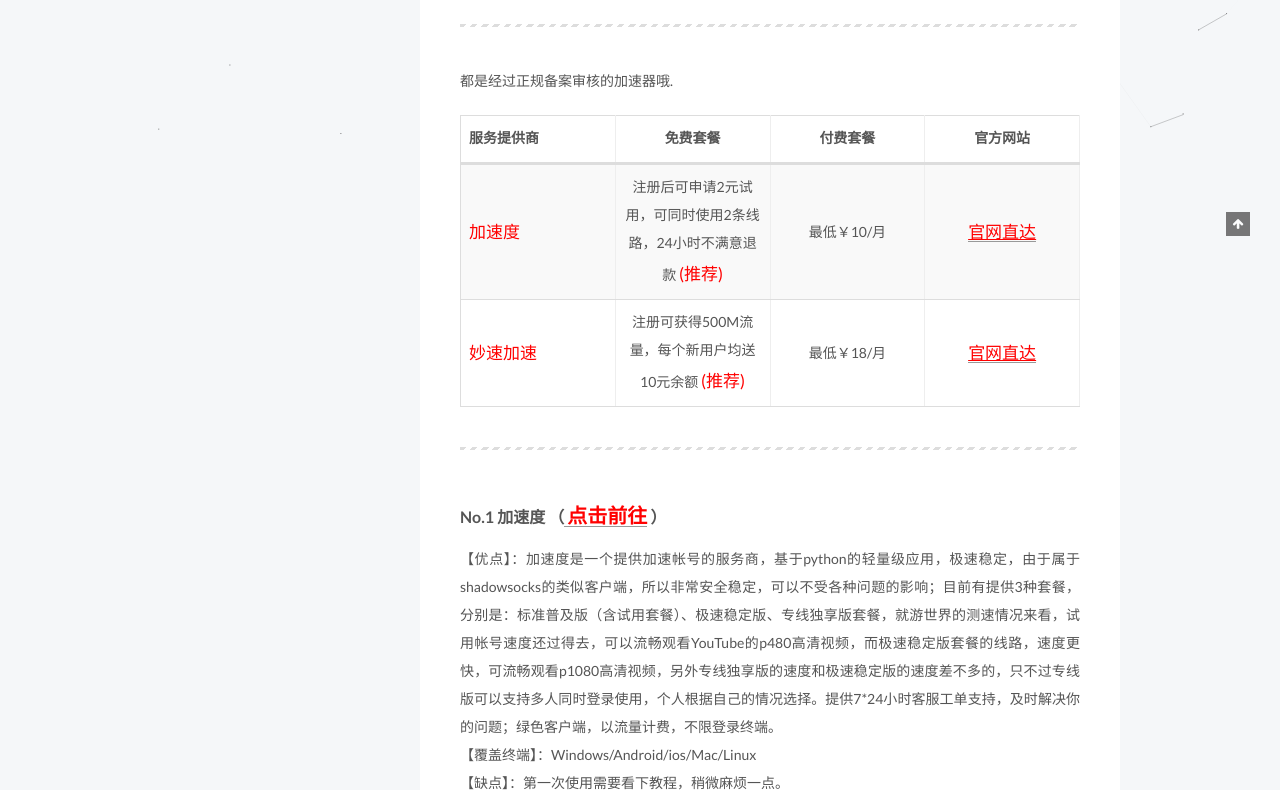
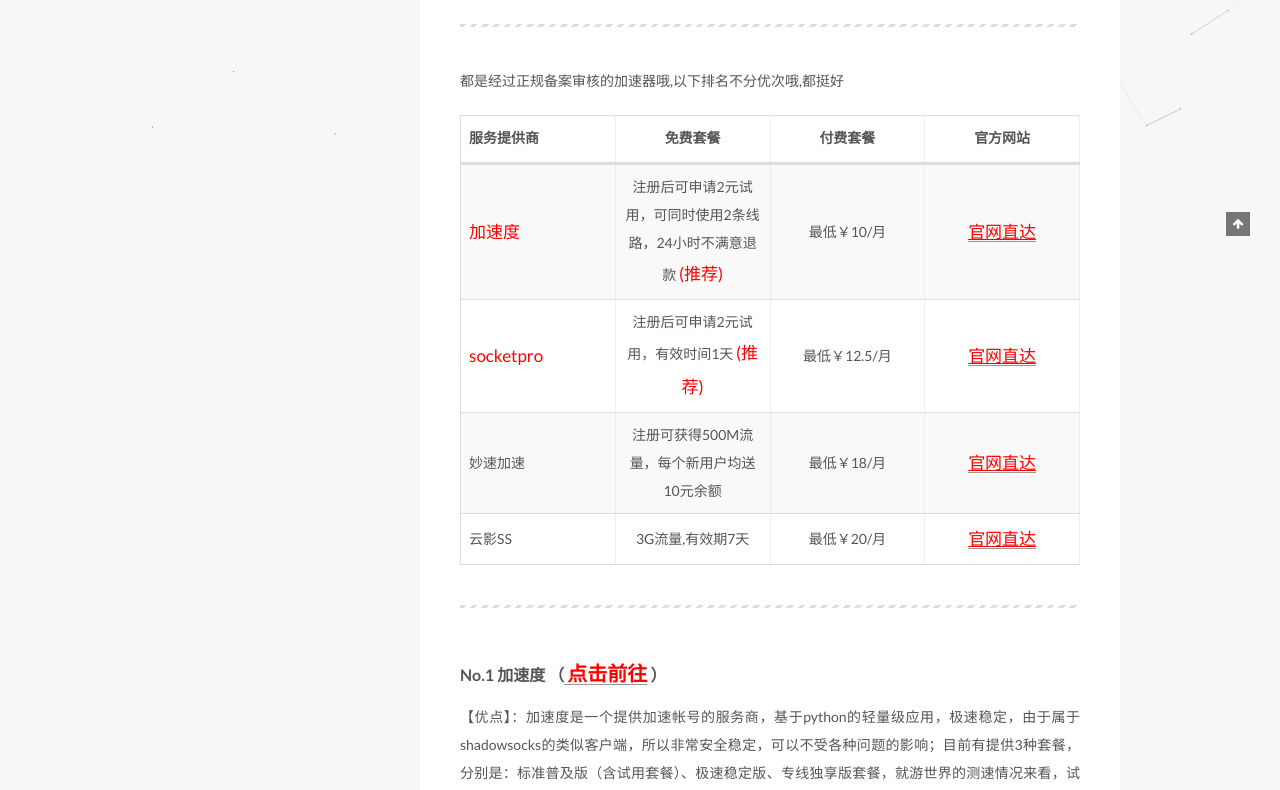
Before and after one commit to yqyimingyu/yqyimingyu.github.io, a plain HTML site: page 2017/10/26/vpnpaihang/index.html in a window 1280 px wide. Shown: the part 664-1454 px from the top of the page. Drawn offline with Linux system fonts and the light colour scheme; some packages are replaced by stand-ins of ours; a script that the page names is missing.

Commit message:
Site updated: 2017-11-20 23:07:40

```diff
--- a/2017/10/26/vpnpaihang/index.html
+++ b/2017/10/26/vpnpaihang/index.html
@@ -105,7 +105,7 @@
 <meta property="og:locale" content="zh-Hans">
 <meta property="og:image" content="http://yoursite.com/2017/10/26/vpnpaihang/hongxing.jpg">
 <meta property="og:image" content="http://yoursite.com/2017/10/26/vpnpaihang/fanqiang.jpg">
-<meta property="og:updated_time" content="2017-10-26T13:05:16.966Z">
+<meta property="og:updated_time" content="2017-11-20T15:04:57.299Z">
 <meta name="twitter:card" content="summary">
 <meta name="twitter:title" content="最新国内翻墙排行,VPN推荐排行榜">
 <meta name="twitter:description" content="最新国内翻墙排行,VPN推荐排行榜 发现最近越来越多的外国网站被墙了，对于翻墙来说倒是小菜一碟，但是我们要科学上网，翻墙只是为了获取更多的新知识，一定不要通过翻墙去做一些非法事情，所以今天把用过所有的翻墙浏览器以及各种翻墙相关软件全部给大家分享出来，完美解决Google、Facebook、Youtube及Twitter等上网的翻墙问题！下面都是经过备案的翻墙软件，相对其它翻墙的软件很安全，可以放心">
@@ -350,7 +350,7 @@
 <hr>
 <p>以下都是经过实测，不论YouTunbe, Facebook,Twitter,Google等,效果都非常不错,当然偶尔有卡顿，都能在接受范围内，甚至可以看1080p的电影哦!<br><img src="fanqiang.jpg" alt="logo"></p>
 <hr>
-<p>都是经过正规备案审核的加速器哦.</p>
+<p>都是经过正规备案审核的加速器哦,以下排名不分优次哦,都挺好</p>
 <table>
 <thead>
 <tr>
@@ -365,20 +365,34 @@
 <td style="text-align:left"><span style="font-size:17px;color:red;">加速度</span></td>
 <td style="text-align:center">注册后可申请2元试用，可同时使用2条线路，24小时不满意退款 <span style="font-size:17px;color:red;">(推荐)</span></td>
 <td style="text-align:center">最低￥10/月</td>
-<td style="text-align:center"><a href="http://jiasd.us/2018" target="_blank" rel="external"><span style="font-size:17px;color:red;"><u>官网直达</u></span></a></td>
+<td style="text-align:center"><a href="http://jiasd.us/1659" target="_blank" rel="external"><span style="font-size:17px;color:red;"><u>官网直达</u></span></a></td>
 </tr>
 <tr>
-<td style="text-align:left"><span style="font-size:17px;color:red;">妙速加速</span></td>
-<td style="text-align:center">注册可获得500M流量，每个新用户均送10元余额 <span style="font-size:17px;color:red;">(推荐)</span></td>
+<td style="text-align:left"><span style="font-size:17px;color:red;">socketpro</span></td>
+<td style="text-align:center">注册后可申请2元试用，有效时间1天 <span style="font-size:17px;color:red;">(推荐)</span></td>
+<td style="text-align:center">最低￥12.5/月</td>
+<td style="text-align:center"><a href="http://www.socketpro.co/aff/24954" target="_blank" rel="external"><span style="font-size:17px;color:red;"><u>官网直达</u></span></a></td>
+</tr>
+<tr>
+<td style="text-align:left">妙速加速</td>
+<td style="text-align:center">注册可获得500M流量，每个新用户均送10元余额</td>
 <td style="text-align:center">最低￥18/月</td>
-<td style="text-align:center"><a href="http://miaoaff.com/reg.php?id=109657" target="_blank" rel="external"><span style="font-size:17px;color:red;"><u>官网直达</u></span></a></td>
+<td style="text-align:center"><a href="http://miaoaff.com/reg.php?id=91476" target="_blank" rel="external"><span style="font-size:17px;color:red;"><u>官网直达</u></span></a></td>
+</tr>
+<tr>
+<td style="text-align:left">云影SS</td>
+<td style="text-align:center">3G流量,有效期7天</td>
+<td style="text-align:center">最低￥20/月</td>
+<td style="text-align:center"><a href="https://get.cloudss.biz/aff.php?aff=1980" target="_blank" rel="external"><span style="font-size:17px;color:red;"><u>官网直达</u></span></a></td>
 </tr>
 </tbody>
 </table>
 <hr>
-<h4 id="No-1-加速度-（-点击前往-）"><a href="#No-1-加速度-（-点击前往-）" class="headerlink" title="No.1   加速度 （ 点击前往 ）"></a>No.1   加速度 （<a href="http://jiasd.us/2018" target="_blank" rel="external"> <span style="font-size:20px;color:red;">点击前往</span></a> ）</h4><p>【优点】：加速度是一个提供加速帐号的服务商，基于python的轻量级应用，极速稳定，由于属于shadowsocks的类似客户端，所以非常安全稳定，可以不受各种问题的影响；目前有提供3种套餐，分别是：标准普及版（含试用套餐）、极速稳定版、专线独享版套餐，就游世界的测速情况来看，试用帐号速度还过得去，可以流畅观看YouTube的p480高清视频，而极速稳定版套餐的线路，速度更快，可流畅观看p1080高清视频，另外专线独享版的速度和极速稳定版的速度差不多的，只不过专线版可以支持多人同时登录使用，个人根据自己的情况选择。提供7*24小时客服工单支持，及时解决你的问题；绿色客户端，以流量计费，不限登录终端。<br>【覆盖终端】：Windows/Android/ios/Mac/Linux<br>【缺点】：第一次使用需要看下教程，稍微麻烦一点。<br>【免费】：注册后可申请2元试用，可同时使用2条线路，24小时不满意退款。<br>（<a href="http://jiasd.us/2018" target="_blank" rel="external"> <span style="font-size:20px;color:red;">下载客户端</span></a> ）<br>推荐指数：✨✨✨✨</p>
+<h4 id="No-1-加速度-（-点击前往-）"><a href="#No-1-加速度-（-点击前往-）" class="headerlink" title="No.1   加速度 （ 点击前往 ）"></a>No.1   加速度 （<a href="http://jiasd.us/1659" target="_blank" rel="external"> <span style="font-size:20px;color:red;">点击前往</span></a> ）</h4><p>【优点】：加速度是一个提供加速帐号的服务商，基于python的轻量级应用，极速稳定，由于属于shadowsocks的类似客户端，所以非常安全稳定，可以不受各种问题的影响；目前有提供3种套餐，分别是：标准普及版（含试用套餐）、极速稳定版、专线独享版套餐，就游世界的测速情况来看，试用帐号速度还过得去，可以流畅观看YouTube的p480高清视频，而极速稳定版套餐的线路，速度更快，可流畅观看p1080高清视频，另外专线独享版的速度和极速稳定版的速度差不多的，只不过专线版可以支持多人同时登录使用，个人根据自己的情况选择。提供7*24小时客服工单支持，及时解决你的问题；绿色客户端，以流量计费，不限登录终端。<br>【覆盖终端】：Windows/Android/ios/Mac/Linux<br>【缺点】：第一次使用需要看下教程，稍微麻烦一点。<br>【免费】：注册后可申请2元试用，可同时使用2条线路，24小时不满意退款。<br>（<a href="http://jiasd.us/1659" target="_blank" rel="external"> <span style="font-size:20px;color:red;">下载客户端</span></a> ）<br>推荐指数：✨✨✨✨</p>
 <hr>
-<h4 id="No-2-妙速加速-（-点击前往-）"><a href="#No-2-妙速加速-（-点击前往-）" class="headerlink" title="No.2   妙速加速 （ 点击前往 ）"></a>No.2   妙速加速 （<a href="http://miaoaff.com/reg.php?id=109657" target="_blank" rel="external"> <span style="font-size:20px;color:red;">点击前往</span></a> ）</h4><p>所在区域】:中国大陆<br>【终端覆盖】:Windows/Android/iphone&amp;ipad/Mac<br>【优点】:成立于2014年，多年来以稳定倍受用户青睐。7天X24小时全天候服务器动态监控，保证服务器稳定运行。有遍布全球的25个节点。线路主要有美国，日本，台湾，香港，韩国，使用更简单，一键点击链接！最难能可贵的是尊享版不限制流量，而且一个号可以支持5个设备，行业内都属于比较罕见的。<br>【缺点】：几乎没有缺点，就是注册后激活邮箱，偶尔有时候接受到激活邮件要几分钟后。<br>【免费】：点击下方进行注册可获得500M流量，每个新用户均送10元余额。<br>（<a href="hhttp://miaoaff.com/reg.php?id=109657" target="_blank" rel="external"> <span style="font-size:20px;color:red;">下载客户端</span></a> ）<br>推荐指数：✨✨✨✨</p>
+<h4 id="No-2-妙速加速-（-点击前往-）"><a href="#No-2-妙速加速-（-点击前往-）" class="headerlink" title="No.2   妙速加速 （ 点击前往 ）"></a>No.2   妙速加速 （<a href="http://miaoaff.com/reg.php?id=91476" target="_blank" rel="external"> <span style="font-size:20px;color:red;">点击前往</span></a> ）</h4><p>所在区域】:中国大陆<br>【终端覆盖】:Windows/Android/iphone&amp;ipad/Mac<br>【优点】:成立于2014年，多年来以稳定倍受用户青睐。7天X24小时全天候服务器动态监控，保证服务器稳定运行。有遍布全球的25个节点。线路主要有美国，日本，台湾，香港，韩国，使用更简单，一键点击链接！最难能可贵的是尊享版不限制流量，而且一个号可以支持5个设备，行业内都属于比较罕见的。<br>【缺点】：几乎没有缺点，就是注册后激活邮箱，偶尔有时候接受到激活邮件要几分钟后。<br>【免费】：点击下方进行注册可获得500M流量，每个新用户均送10元余额。<br>（<a href="http://miaoaff.com/reg.php?id=91476" target="_blank" rel="external"> <span style="font-size:20px;color:red;">下载客户端</span></a> ）<br>推荐指数：✨✨✨✨</p>
+<hr>
+<h4 id="No-3-云影SS-（-点击前往-）"><a href="#No-3-云影SS-（-点击前往-）" class="headerlink" title="No.3   云影SS （ 点击前往 ）"></a>No.3   云影SS （<a href="https://get.cloudss.biz/aff.php?aff=1213" target="_blank" rel="external"> <span style="font-size:20px;color:red;">点击前往</span></a> ）</h4><p>云影专注提供Super&amp;Speed，可稳定运行于主流的windows/Mac/Android等操作系统，深受广大IT从业人员、学术研究人员、外贸企业以及各种需要海外访问人士的喜爱，用最简单的方式让我们更贴近精彩的世界，它像一把瑞士军刀，小巧精致而功能强大。<br>SS拥有香港/新加坡/日本/台湾/韩国/美国/英国覆盖全球的高品质服务节点，极速而不失稳定！任意选择流量套餐和不限流量，满足不同的需要。同时支持手机和电脑，价格低至10元/月起！可5元试用3个G。注：如果进入后是英文，点击红色的REGISTER进入注册页面填写Email Address（邮箱）和Password（密MA）、Confirm Password（重复密MA），再填写验证MA后就会自动变为中文，或点击下方的Language（语言）切换成Chinese(中文）即可。<br>（<a href="https://get.cloudss.biz/aff.php?aff=1213" target="_blank" rel="external"> <span style="font-size:20px;color:red;">下载客户端</span></a> ）<br>推荐指数：✨✨✨✨</p>
 <hr>
 <h4 id="“翻墙”是网络术语，即在网上进入了本应限制国内人浏览的国外的网站或网页，法律上目前没有这方面的限制。就公民个体来说，法无禁止即可为，因此，翻墙谈不上违法。但如果通过翻墙发布传播了违反宪法和法律、行政法规的内容，就涉嫌违法甚至犯罪。"><a href="#“翻墙”是网络术语，即在网上进入了本应限制国内人浏览的国外的网站或网页，法律上目前没有这方面的限制。就公民个体来说，法无禁止即可为，因此，翻墙谈不上违法。但如果通过翻墙发布传播了违反宪法和法律、行政法规的内容，就涉嫌违法甚至犯罪。" class="headerlink" title="“翻墙”是网络术语，即在网上进入了本应限制国内人浏览的国外的网站或网页，法律上目前没有这方面的限制。就公民个体来说，法无禁止即可为，因此，翻墙谈不上违法。但如果通过翻墙发布传播了违反宪法和法律、行政法规的内容，就涉嫌违法甚至犯罪。"></a>“翻墙”是网络术语，即在网上进入了本应限制国内人浏览的国外的网站或网页，法律上目前没有这方面的限制。就公民个体来说，法无禁止即可为，因此，翻墙谈不上违法。但如果通过翻墙发布传播了违反宪法和法律、行政法规的内容，就涉嫌违法甚至犯罪。</h4><p>提醒：科学上网学习知识才是目的，上面所分享和分析的目前可以用的翻墙软件、翻墙vpn、翻墙浏览器，都是长期安全、稳定、极速的，所以请认真对待和使用这些翻墙方法，由于翻墙后的网络不受网络监控和限制，所以请勿使用翻墙支付和操作财务，防止账号被盗。</p>
 <p>上面的几款翻墙软件经过使用测试，是目前比较稳定、安全的，相信已经可以满足每一个有翻墙需求的人，重点是要多测试试用，找到适合自己的翻墙软件才是最好的。<br>翻墙的软件，因为收费所以操作是最简单的，几乎下载软件后点击连接，就可以打开国外任何网站了，如果既想免费，又想稳定，那得自己找翻墙VPN了。</p>
@@ -591,7 +605,7 @@
 
 
 
-              <div class="post-toc-content"><ol class="nav"><li class="nav-item nav-level-1"><a class="nav-link" href="#最新国内翻墙排行-VPN推荐排行榜"><span class="nav-number">1.</span> <span class="nav-text">最新国内翻墙排行,VPN推荐排行榜</span></a><ol class="nav-child"><li class="nav-item nav-level-4"><a class="nav-link" href="#No-1-加速度-（-点击前往-）"><span class="nav-number">1.0.0.1.</span> <span class="nav-text">No.1   加速度 （ 点击前往 ）</span></a></li><li class="nav-item nav-level-4"><a class="nav-link" href="#No-2-妙速加速-（-点击前往-）"><span class="nav-number">1.0.0.2.</span> <span class="nav-text">No.2   妙速加速 （ 点击前往 ）</span></a></li><li class="nav-item nav-level-4"><a class="nav-link" href="#“翻墙”是网络术语，即在网上进入了本应限制国内人浏览的国外的网站或网页，法律上目前没有这方面的限制。就公民个体来说，法无禁止即可为，因此，翻墙谈不上违法。但如果通过翻墙发布传播了违反宪法和法律、行政法规的内容，就涉嫌违法甚至犯罪。"><span class="nav-number">1.0.0.3.</span> <span class="nav-text">“翻墙”是网络术语，即在网上进入了本应限制国内人浏览的国外的网站或网页，法律上目前没有这方面的限制。就公民个体来说，法无禁止即可为，因此，翻墙谈不上违法。但如果通过翻墙发布传播了违反宪法和法律、行政法规的内容，就涉嫌违法甚至犯罪。</span></a></li></ol></li></ol></li></ol></li></ol></div>
+              <div class="post-toc-content"><ol class="nav"><li class="nav-item nav-level-1"><a class="nav-link" href="#最新国内翻墙排行-VPN推荐排行榜"><span class="nav-number">1.</span> <span class="nav-text">最新国内翻墙排行,VPN推荐排行榜</span></a><ol class="nav-child"><li class="nav-item nav-level-4"><a class="nav-link" href="#No-1-加速度-（-点击前往-）"><span class="nav-number">1.0.0.1.</span> <span class="nav-text">No.1   加速度 （ 点击前往 ）</span></a></li><li class="nav-item nav-level-4"><a class="nav-link" href="#No-2-妙速加速-（-点击前往-）"><span class="nav-number">1.0.0.2.</span> <span class="nav-text">No.2   妙速加速 （ 点击前往 ）</span></a></li><li class="nav-item nav-level-4"><a class="nav-link" href="#No-3-云影SS-（-点击前往-）"><span class="nav-number">1.0.0.3.</span> <span class="nav-text">No.3   云影SS （ 点击前往 ）</span></a></li><li class="nav-item nav-level-4"><a class="nav-link" href="#“翻墙”是网络术语，即在网上进入了本应限制国内人浏览的国外的网站或网页，法律上目前没有这方面的限制。就公民个体来说，法无禁止即可为，因此，翻墙谈不上违法。但如果通过翻墙发布传播了违反宪法和法律、行政法规的内容，就涉嫌违法甚至犯罪。"><span class="nav-number">1.0.0.4.</span> <span class="nav-text">“翻墙”是网络术语，即在网上进入了本应限制国内人浏览的国外的网站或网页，法律上目前没有这方面的限制。就公民个体来说，法无禁止即可为，因此，翻墙谈不上违法。但如果通过翻墙发布传播了违反宪法和法律、行政法规的内容，就涉嫌违法甚至犯罪。</span></a></li></ol></li></ol></li></ol></li></ol></div>
 
 
           </div>
```
Also changed, not shown: index.html (+21 -7 lines).
